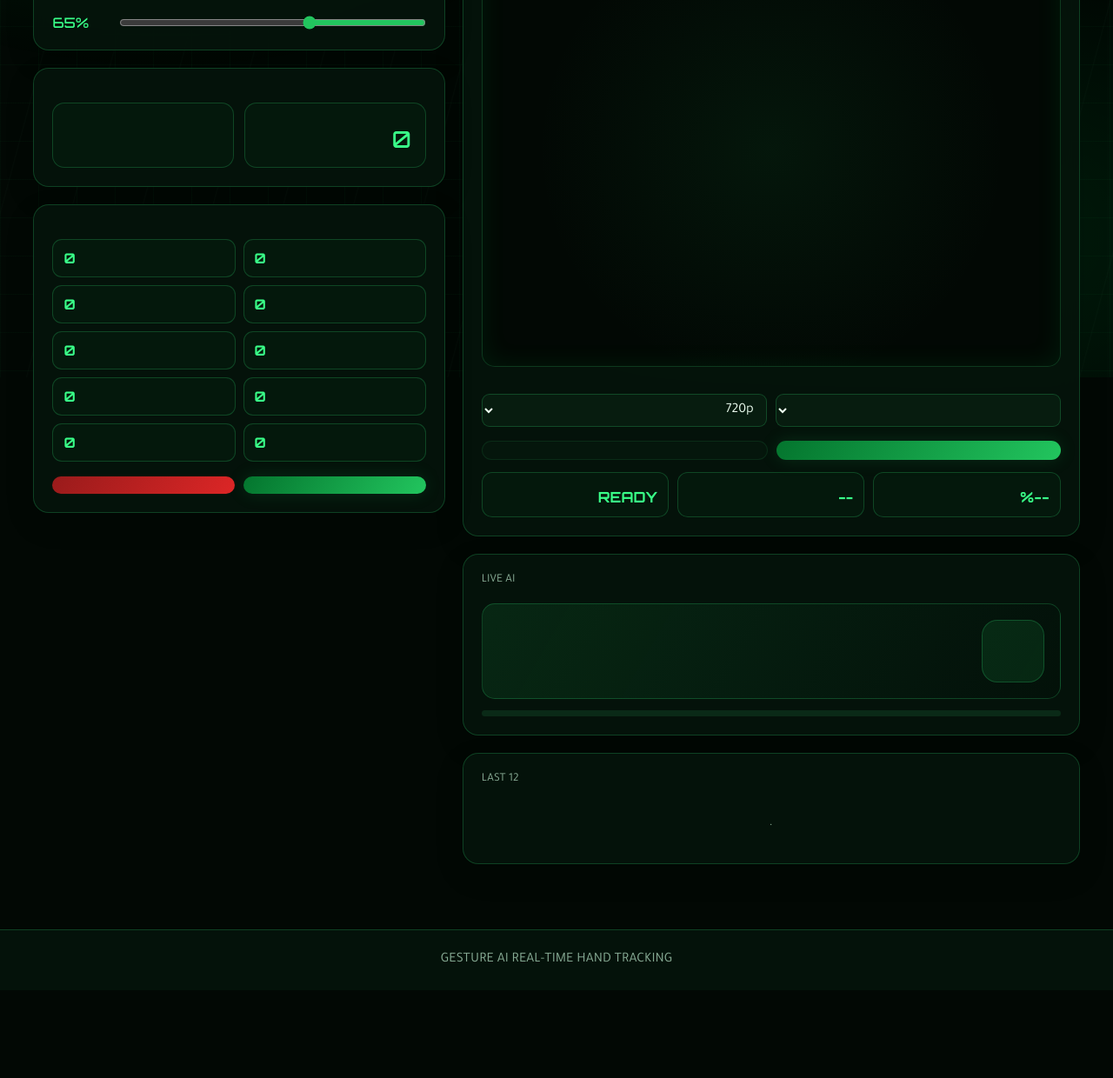
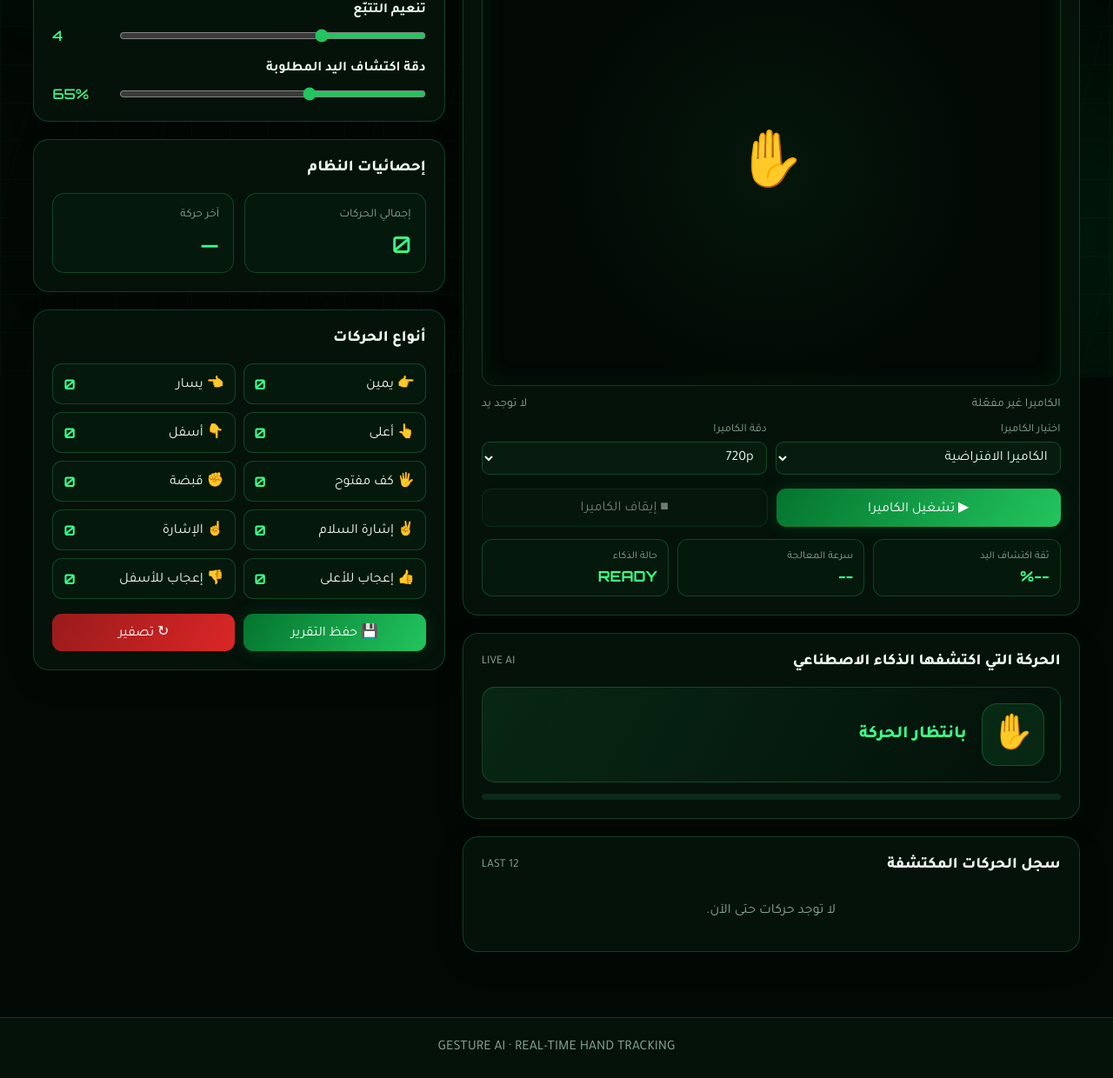
Before and after one commit to mohammed100ried-blip/VideoYTFX, a plain HTML site: page gesture.html in a window 1280 px wide. Shown: the part 366-1606 px from the top of the page at 87% size. Before the commit the page ends 1505 px from the top, so only its background shows below. Drawn offline with Linux system fonts and the light colour scheme.

Commit message:
Update gesture.html

```diff
--- a/gesture.html
+++ b/gesture.html
@@ -721,17 +721,17 @@ transition-duration:.01ms!important;
 
 <nav class="navbar">
  <a href="gesture.html" class="brand">
-<span class="brand-icon"></span>
+  <span class="brand-icon">✋</span>
   <span>GESTURE <span style="color:var(--neon)">AI</span></span>
  </a>
 
 <div class="nav-actions">
   <button class="btn btn-sound" id="soundBtn" type="button">
-<span data-ar=" : " data-en="Thunder: Off"> : </span>
+   🔇 <span data-ar="صوت الرعد: مغلق" data-en="Thunder: Off">صوت الرعد: مغلق</span>
   </button>
 
-<button class="btn" id="languageBtn" type="button"> English</button>
-<button class="btn" id="themeBtn" type="button"></button>
+<button class="btn" id="languageBtn" type="button">🌐 English</button>
+  <button class="btn" id="themeBtn" type="button">☀️</button>
  </div>
 </nav>
 
@@ -747,8 +747,8 @@ transition-duration:.01ms!important;
 
 <section class="panel">
    <div class="panel-head">
-<h2 data-ar=" " data-en="AI Tracking Camera"> </h2>
-<span class="status" id="status"> </span>
+    <h2 data-ar="كاميرا التتبّع الذكي" data-en="AI Tracking Camera">كاميرا التتبّع الذكي</h2>
+    <span class="status" id="status">● متوقفة</span>
    </div>
 
 <div class="camera-box">
@@ -757,26 +757,26 @@ transition-duration:.01ms!important;
 
 <div class="placeholder" id="placeholder">
      <div>
-<div class="icon"></div>
+      <div class="icon">✋</div>
      </div>
     </div>
    </div>
 
 <div class="camera-info">
-<span id="cameraMessage"> </span>
-<span id="handStatus"> </span>
+    <span id="cameraMessage">الكاميرا غير مفعّلة</span>
+    <span id="handStatus">لا توجد يد</span>
    </div>
 
 <div class="camera-options">
     <div>
-<label for="cameraSelect" data-ar=" " data-en="Camera device"> </label>
+     <label for="cameraSelect" data-ar="اختيار الكاميرا" data-en="Camera device">اختيار الكاميرا</label>
      <select id="cameraSelect">
-<option value=""> </option>
+      <option value="">الكاميرا الافتراضية</option>
      </select>
     </div>
 
 <div>
-<label for="qualitySelect" data-ar=" " data-en="Camera resolution"> </label>
+     <label for="qualitySelect" data-ar="دقة الكاميرا" data-en="Camera resolution">دقة الكاميرا</label>
      <select id="qualitySelect">
       <option value="640x480">480p</option>
       <option value="1280x720" selected>720p</option>
@@ -787,27 +787,27 @@ transition-duration:.01ms!important;
 
 <div class="camera-actions">
     <button class="btn btn-primary" id="startBtn" type="button">
-<span data-ar=" " data-en="Start Camera"> </span>
+     ▶ <span data-ar="تشغيل الكاميرا" data-en="Start Camera">تشغيل الكاميرا</span>
     </button>
 
 <button class="btn" id="stopBtn" type="button" disabled>
-<span data-ar=" " data-en="Stop Camera"> </span>
+     ■ <span data-ar="إيقاف الكاميرا" data-en="Stop Camera">إيقاف الكاميرا</span>
     </button>
    </div>
 
 <div class="ai-strip">
     <div class="ai-metric">
-<small data-ar=" " data-en="Detection confidence"> </small>
+     <small data-ar="ثقة اكتشاف اليد" data-en="Detection confidence">ثقة اكتشاف اليد</small>
      <strong id="confidence">--%</strong>
     </div>
 
 <div class="ai-metric">
-<small data-ar=" " data-en="Processing FPS"> </small>
+     <small data-ar="سرعة المعالجة" data-en="Processing FPS">سرعة المعالجة</small>
      <strong id="fps">--</strong>
     </div>
 
 <div class="ai-metric">
-<small data-ar=" " data-en="AI model"> </small>
+     <small data-ar="حالة الذكاء" data-en="AI model">حالة الذكاء</small>
      <strong id="modelState">READY</strong>
     </div>
    </div>
@@ -817,15 +817,15 @@ transition-duration:.01ms!important;
 
 <section class="panel">
    <div class="panel-head">
-<h3 data-ar=" " data-en="AI Gesture Recognition"> </h3>
+    <h3 data-ar="الحركة التي اكتشفها الذكاء الاصطناعي" data-en="AI Gesture Recognition">الحركة التي اكتشفها الذكاء الاصطناعي</h3>
     <span class="muted">LIVE AI</span>
    </div>
 
 <div class="gesture-display">
-<div class="gesture-icon" id="gestureEmoji"></div>
+    <div class="gesture-icon" id="gestureEmoji">✋</div>
     <div>
-<div class="gesture-name" id="gestureName"> </div>
-<div class="gesture-description" id="gestureDesc"> .</div>
+     <div class="gesture-name" id="gestureName">بانتظار الحركة</div>
+     <div class="gesture-description" id="gestureDesc">ضع يدك أمام الكاميرا لبدء التعرّف.</div>
     </div>
    </div>
 
@@ -833,19 +833,19 @@ transition-duration:.01ms!important;
     <div id="movementBar"></div>
    </div>
 
-<p class="muted" style="margin-top:8px;display:none" id="movementInfo"> .</p>
+<p class="muted" style="margin-top:8px;display:none" id="movementInfo">لا توجد حركة مسجلة حالياً.</p>
   </section>
 
 <!-- HISTORY -->
 
 <section class="panel">
    <div class="panel-head">
-<h3 data-ar=" " data-en="Detected Movement History"> </h3>
+    <h3 data-ar="سجل الحركات المكتشفة" data-en="Detected Movement History">سجل الحركات المكتشفة</h3>
     <span class="muted">LAST 12</span>
    </div>
 
 <div class="history" id="history">
-<div class="empty"> .</div>
+    <div class="empty">لا توجد حركات حتى الآن.</div>
    </div>
   </section>
 
@@ -857,13 +857,13 @@ transition-duration:.01ms!important;
 
 <section class="panel">
    <div class="panel-head">
-<h3 data-ar=" " data-en="Recognition Settings"> </h3>
+    <h3 data-ar="إعدادات التعرّف" data-en="Recognition Settings">إعدادات التعرّف</h3>
    </div>
 
 <div class="settings">
 
 <div class="setting">
-<label for="sensitivity" data-ar=" " data-en="Free movement sensitivity"> </label>
+     <label for="sensitivity" data-ar="حساسية الحركة الحرة" data-en="Free movement sensitivity">حساسية الحركة الحرة</label>
 
 <div class="setting-row">
       <input type="range" id="sensitivity" min="10" max="45" value="22">
@@ -872,7 +872,7 @@ transition-duration:.01ms!important;
     </div>
 
 <div class="setting">
-<label for="smoothing" data-ar=" " data-en="Tracking smoothing"> </label>
+     <label for="smoothing" data-ar="تنعيم التتبّع" data-en="Tracking smoothing">تنعيم التتبّع</label>
 
 <div class="setting-row">
       <input type="range" id="smoothing" min="1" max="10" value="4">
@@ -881,7 +881,7 @@ transition-duration:.01ms!important;
     </div>
 
 <div class="setting">
-<label for="confidenceLimit" data-ar=" " data-en="Minimum detection confidence"> </label>
+     <label for="confidenceLimit" data-ar="دقة اكتشاف اليد المطلوبة" data-en="Minimum detection confidence">دقة اكتشاف اليد المطلوبة</label>
 
 <div class="setting-row">
       <input type="range" id="confidenceLimit" min="50" max="90" value="65">
@@ -896,18 +896,18 @@ transition-duration:.01ms!important;
 
 <section class="panel">
    <div class="panel-head">
-<h3 data-ar=" " data-en="System Statistics"> </h3>
+    <h3 data-ar="إحصائيات النظام" data-en="System Statistics">إحصائيات النظام</h3>
    </div>
 
 <div class="stats">
     <div class="stat">
-<div class="stat-label" data-ar=" " data-en="Total gestures"> </div>
+     <div class="stat-label" data-ar="إجمالي الحركات" data-en="Total gestures">إجمالي الحركات</div>
      <div class="stat-value" id="total">0</div>
     </div>
 
 <div class="stat">
-<div class="stat-label" data-ar=" " data-en="Last gesture"> </div>
-<div class="stat-value" id="last"></div>
+     <div class="stat-label" data-ar="آخر حركة" data-en="Last gesture">آخر حركة</div>
+     <div class="stat-value" id="last">—</div>
     </div>
    </div>
   </section>
@@ -916,73 +916,73 @@ transition-duration:.01ms!important;
 
 <section class="panel">
    <div class="panel-head">
-<h3 data-ar=" " data-en="Gesture Types"> </h3>
+    <h3 data-ar="أنواع الحركات" data-en="Gesture Types">أنواع الحركات</h3>
    </div>
 
 <div class="movement-list">
 
 <div class="movement">
-<span> <span data-ar="" data-en="Right"></span></span>
+     <span>👉 <span data-ar="يمين" data-en="Right">يمين</span></span>
      <strong id="right">0</strong>
     </div>
 
 <div class="movement">
-<span> <span data-ar="" data-en="Left"></span></span>
+     <span>👈 <span data-ar="يسار" data-en="Left">يسار</span></span>
      <strong id="left">0</strong>
     </div>
 
 <div class="movement">
-<span> <span data-ar="" data-en="Up"></span></span>
+     <span>👆 <span data-ar="أعلى" data-en="Up">أعلى</span></span>
      <strong id="up">0</strong>
     </div>
 
 <div class="movement">
-<span> <span data-ar="" data-en="Down"></span></span>
+     <span>👇 <span data-ar="أسفل" data-en="Down">أسفل</span></span>
      <strong id="down">0</strong>
     </div>
 
 <div class="movement">
-<span> <span data-ar=" " data-en="Open palm"> </span></span>
+     <span>🖐️ <span data-ar="كف مفتوح" data-en="Open palm">كف مفتوح</span></span>
      <strong id="palm">0</strong>
     </div>
 
 <div class="movement">
-<span> <span data-ar="" data-en="Fist"></span></span>
+     <span>✊ <span data-ar="قبضة" data-en="Fist">قبضة</span></span>
      <strong id="fist">0</strong>
     </div>
 
 <div class="movement">
-<span> <span data-ar=" " data-en="Peace sign"> </span></span>
+     <span>✌️ <span data-ar="إشارة السلام" data-en="Peace sign">إشارة السلام</span></span>
      <strong id="peace">0</strong>
     </div>
 
 <div class="movement">
-<span> <span data-ar="" data-en="Pointing"></span></span>
+     <span>☝️ <span data-ar="الإشارة" data-en="Pointing">الإشارة</span></span>
      <strong id="point">0</strong>
     </div>
 
 <div class="movement">
-<span> <span data-ar=" " data-en="Thumbs up"> </span></span>
+     <span>👍 <span data-ar="إعجاب للأعلى" data-en="Thumbs up">إعجاب للأعلى</span></span>
      <strong id="thumbsup">0</strong>
     </div>
 
 <div class="movement">
-<span> <span data-ar=" " data-en="Thumbs down"> </span></span>
+     <span>👎 <span data-ar="إعجاب للأسفل" data-en="Thumbs down">إعجاب للأسفل</span></span>
      <strong id="thumbdown">0</strong>
     </div>
 
 </div>
 
 <div class="actions">
-<button class="btn btn-primary" id="saveBtn" type="button"> <span data-ar=" " data-en="Save report"> </span></button>
-<button class="btn btn-danger" id="resetBtn" type="button"> <span data-ar="" data-en="Reset"></span></button>
+    <button class="btn btn-primary" id="saveBtn" type="button">💾 <span data-ar="حفظ التقرير" data-en="Save report">حفظ التقرير</span></button>
+    <button class="btn btn-danger" id="resetBtn" type="button">↻ <span data-ar="تصفير" data-en="Reset">تصفير</span></button>
    </div>
   </section>
 
 </aside>
 </main>
 
-<footer>GESTURE AI REAL-TIME HAND TRACKING</footer>
+<footer>GESTURE AI · REAL-TIME HAND TRACKING</footer>
 <div class="toast" id="toast" role="status" aria-live="polite"></div>
 
 <script>
@@ -1042,57 +1042,57 @@ thumbdown:0
 };
 
 const gestures = {
-right:{emoji:'',ar:'',en:'Right'},
-left:{emoji:'',ar:'',en:'Left'},
-up:{emoji:'',ar:'',en:'Up'},
-down:{emoji:'',ar:'',en:'Down'},
-palm:{emoji:'',ar:' ',en:'Open palm'},
-fist:{emoji:'',ar:' ',en:'Fist'},
-peace:{emoji:'',ar:' ',en:'Peace sign'},
-point:{emoji:'',ar:' ',en:'Pointing'},
-thumbsup:{emoji:'',ar:' ',en:'Thumbs up'},
-thumbdown:{emoji:'',ar:' ',en:'Thumbs down'}
+ right:{emoji:'👉',ar:'يمين',en:'Right'},
+ left:{emoji:'👈',ar:'يسار',en:'Left'},
+ up:{emoji:'👆',ar:'أعلى',en:'Up'},
+ down:{emoji:'👇',ar:'أسفل',en:'Down'},
+ palm:{emoji:'🖐️',ar:'كف مفتوح',en:'Open palm'},
+ fist:{emoji:'✊',ar:'قبضة اليد',en:'Fist'},
+ peace:{emoji:'✌️',ar:'إشارة السلام',en:'Peace sign'},
+ point:{emoji:'☝️',ar:'إشارة بالسبابة',en:'Pointing'},
+ thumbsup:{emoji:'👍',ar:'إعجاب للأعلى',en:'Thumbs up'},
+ thumbdown:{emoji:'👎',ar:'إعجاب للأسفل',en:'Thumbs down'}
 };
 
 const text = {
  ar:{
-stopped:' ',
-active:' ',
-cameraOff:' ',
-noHand:' ',
-handFound:' ',
-waiting:' ',
-waitingDesc:' .',
-noMotion:' .',
-detected:' .',
-startError:' . .',
-noCamera:' .',
-permission:' .',
-secure:' HTTPS localhost.',
-modelMissing:' MediaPipe. .',
-cameraStarting:' ...',
-cameraRunning:' .',
-cameraStopped:' .',
-saved:' .',
-reset:' .',
+  stopped:'● متوقفة',
+  active:'● نشطة',
+  cameraOff:'الكاميرا غير مفعّلة',
+  noHand:'لا توجد يد',
+  handFound:'تم اكتشاف اليد',
+  waiting:'بانتظار الحركة',
+  waitingDesc:'ضع يدك أمام الكاميرا لبدء التعرّف.',
+  noMotion:'لا توجد حركة مسجلة حالياً.',
+  detected:'تم اكتشاف الحركة من مسار اليد الحقيقي.',
+  startError:'تعذر تشغيل الكاميرا. تحقق من الإذن أو اتصال الكاميرا.',
+  noCamera:'لم يتم العثور على كاميرا.',
+  permission:'يرجى السماح باستخدام الكاميرا.',
+  secure:'افتح الصفحة عبر HTTPS أو localhost.',
+  modelMissing:'تعذر تحميل نموذج MediaPipe. تحقق من اتصال الإنترنت.',
+  cameraStarting:'جارٍ تشغيل الكاميرا وتحميل نموذج الذكاء الاصطناعي...',
+  cameraRunning:'الكاميرا تعمل ونموذج التتبع نشط.',
+  cameraStopped:'تم إيقاف الكاميرا.',
+  saved:'تم حفظ التقرير.',
+  reset:'تم تصفير الإحصائيات.',
   aiReady:'READY',
   aiLoading:'LOADING',
   aiLive:'TRACKING',
   aiError:'ERROR',
-noSound:' : ',
-soundOn:' : ',
-defaultCamera:' ',
-confidence:' ',
-fps:' ',
-noAudio:' ',
-openHand:' ',
-moveHand:' ',
-confidenceLow:' .'
+  noSound:'🔇 صوت الرعد: مغلق',
+  soundOn:'🔊 صوت الرعد: يعمل',
+  defaultCamera:'الكاميرا الافتراضية',
+  confidence:'ثقة اكتشاف اليد',
+  fps:'سرعة المعالجة',
+  noAudio:'الصوت غير مفعّل',
+  openHand:'افتح يدك أمام الكاميرا',
+  moveHand:'حرّك يدك بحرية لرصد الاتجاه',
+  confidenceLow:'ثقة الاكتشاف منخفضة؛ قرّب اليد من الكاميرا وحسّن الإضاءة.'
  },
 
 en:{
-stopped:' Stopped',
-active:' Active',
+  stopped:'● Stopped',
+  active:'● Active',
   cameraOff:'Camera is off',
   noHand:'No hand detected',
   handFound:'Hand detected',
@@ -1114,8 +1114,8 @@ aiReady:'READY',
   aiLoading:'LOADING',
   aiLive:'TRACKING',
   aiError:'ERROR',
-noSound:' Thunder: Off',
-soundOn:' Thunder: On',
+  noSound:'🔇 Thunder: Off',
+  soundOn:'🔊 Thunder: On',
   defaultCamera:'Default camera',
   confidence:'Detection confidence',
   fps:'Processing FPS',
@@ -1165,7 +1165,7 @@ const AC = window.AudioContext || window.webkitAudioContext;
 if(!AC) {
   notify(
    language === 'ar'
-? ' .'
+    ? 'الصوت غير مدعوم في هذا المتصفح.'
     : 'Audio is not supported.'
   );
   return;
@@ -1193,7 +1193,7 @@ console.error(error);
 
 notify(
    language === 'ar'
-? ' .'
+    ? 'تعذر تفعيل الصوت.'
     : 'Could not enable sound.'
   );
 
@@ -1335,7 +1335,7 @@ const empty = document.createElement('div');
 empty.className = 'empty';
 
 empty.textContent = language === 'ar'
-? ' .'
+   ? 'لا توجد حركات حتى الآن.'
    : 'No movements yet.';
 
 container.appendChild(empty);
@@ -1875,7 +1875,7 @@ const defaultOption = document.createElement('option');
 defaultOption.value = '';
 
 defaultOption.textContent = language === 'ar'
-? ' '
+   ? 'الكاميرا الافتراضية'
    : 'Default camera';
 
 select.appendChild(defaultOption);
@@ -1887,7 +1887,7 @@ const option = document.createElement('option');
 option.value = device.deviceId;
 
 option.textContent = device.label ||
-`${language === 'ar' ? '' : 'Camera'} ${index + 1}`;
+    `${language === 'ar' ? 'كاميرا' : 'Camera'} ${index + 1}`;
 
 select.appendChild(option);
 
@@ -1968,7 +1968,7 @@ $('cameraMessage').textContent = tr('cameraStarting');
 
 try {
 
-//
+// محاولة بالإعدادات الكاملة، ثم احتياطي مبسط
   try {
    cameraStream = await navigator.mediaDevices.getUserMedia(
     getCameraConstraints(true)
@@ -1983,7 +1983,7 @@ const video = $('cameraVideo');
 
 video.srcObject = cameraStream;
 
-//
+// انتظار جاهزية أول إطار قبل البدء
   await new Promise((resolve,reject) => {
    if(video.readyState >= 2) return resolve();
    video.addEventListener('loadeddata',resolve,{once:true});
@@ -2007,7 +2007,7 @@ minTrackingConfidence:.65
 
 hands.onResults(drawResults);
 
-//
+// تسخين نموذج الذكاء قبل أول إطار حقيقي
   if(hands.initialize) {
    try { await hands.initialize(); } catch(error) {}
   }
@@ -2063,7 +2063,7 @@ msg = tr('noCamera');
 } else if(error.name === 'NotReadableError') {
 
 msg = language === 'ar'
-? ' .'
+    ? 'الكاميرا مستخدمة في تطبيق آخر.'
     : 'Camera is busy in another app.';
 
 }
@@ -2266,9 +2266,9 @@ Object.keys(counts).forEach(key => {
   counts[key] = 0;
  });
 
-$('last').textContent = '';
-
-$('gestureEmoji').textContent = '';
+$('last').textContent = '—';
+
+$('gestureEmoji').textContent = '✋';
 
 $('gestureName').textContent = tr('waiting');
 
@@ -2384,7 +2384,7 @@ element.textContent = element.dataset[language];
 });
 
 $('languageBtn').textContent =
-language === 'ar' ? ' English' : ' ';
+  language === 'ar' ? '🌐 English' : '🌐 العربية';
 
 $('soundBtn').innerHTML =
   tr(soundEnabled ? 'soundOn' : 'noSound');
@@ -2408,7 +2408,7 @@ const option = $('cameraSelect').options[0];
 if(option) {
 
 option.textContent = language === 'ar'
-? ' '
+   ? 'الكاميرا الافتراضية'
    : 'Default camera';
 
 }
@@ -2428,7 +2428,7 @@ function setTheme(next) {
 document.documentElement.dataset.theme = next;
 
 $('themeBtn').textContent =
-next === 'light' ? '' : '';
+  next === 'light' ? '🌙' : '☀️';
 
 try {
 
```
Lines whose indentation alone changed are shown as unchanged.
